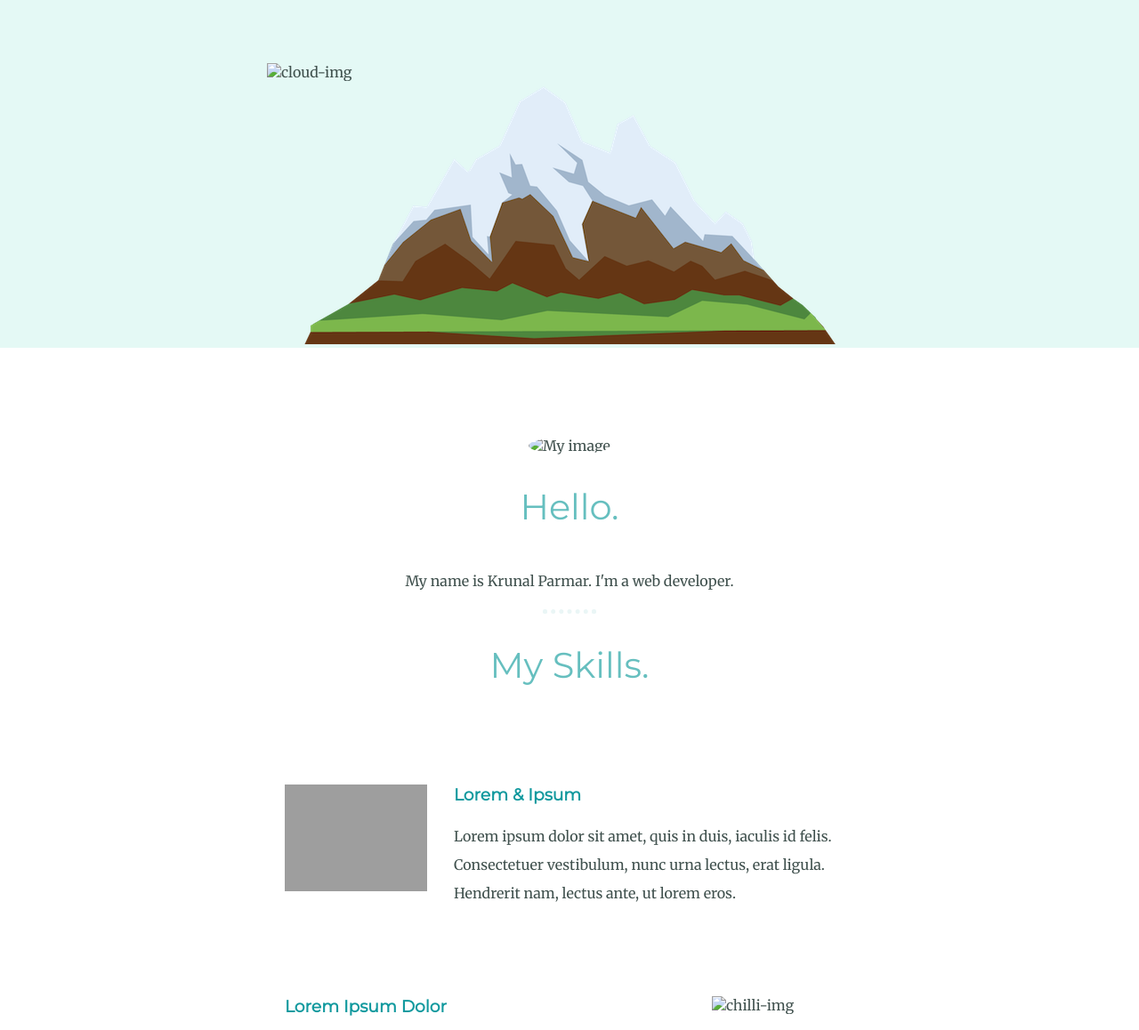
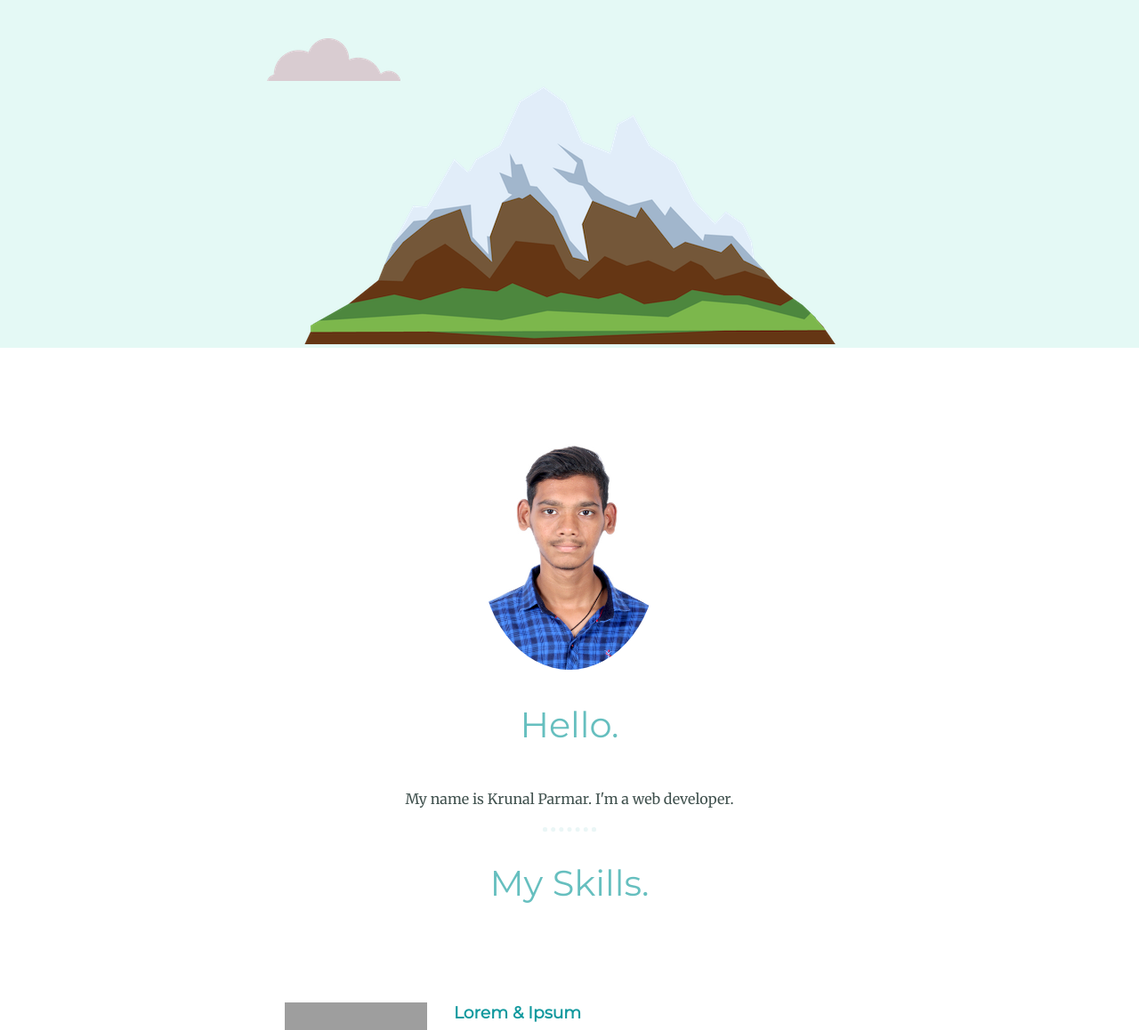
Before and after one commit to krunalparmar180/CSS-SITE, a plain HTML site: page index.html in a window 1280 px wide. Shown: the part 446-1604 px from the top of the page at 89% size. Drawn offline with Linux system fonts and the light colour scheme; grey boxes are pictures that could not be loaded; files whose address does not match are found by name.

Commit message:
Update index.html

```diff
--- a/index.html
+++ b/index.html
@@ -20,15 +20,15 @@
 
   </div>
   <div class="top-container">
-    <img class="topcloud" src="cloud.png" alt="cloud-img">
+    <img class="topcloud" src="cloud.PNG" alt="cloud-img">
     <h1>I'm Krunal</h1>
     <h2>a programmer</h2>
-    <img class="bottomcloud" src="CSS website\cloud.PNG" alt="cloud-img">
+    <img class="bottomcloud" src="cloud.PNG" alt="cloud-img">
     <img src="CSS website\mountain.png" alt="mountain-img">
   </div>
   <div class="middle-container">
     <div class="profile">
-      <img class="myimg" src="CSS website\IMG_9623  1211.JPG" alt="My image">
+      <img class="myimg" src="IMG_9623  1211.JPG" alt="My image">
       <h2>Hello.</h2>
       <p>My name is Krunal Parmar. I'm a web developer. </p>
     </div>
@@ -41,7 +41,7 @@
         <p>Lorem ipsum dolor sit amet, quis in duis, iaculis id felis. Consectetuer vestibulum, nunc urna lectus, erat ligula. Hendrerit nam, lectus ante, ut lorem eros.</p>
       </div>
       <div class="skill-row">
-        <img class="chilli-img" src="CSS website\chillies.PNG" alt="chilli-img">
+        <img class="chilli-img" src="chillies.PNG" alt="chilli-img">
         <h3>Lorem Ipsum Dolor</h3>
         <p>Lorem ipsum dolor sit amet, mauris sed consectetuer. Etiam et eu, bibendum interdum, lacus quis mauris. Curabitur wisi, quisque vel eu, rutrum nam.</p>
       </div>
```
